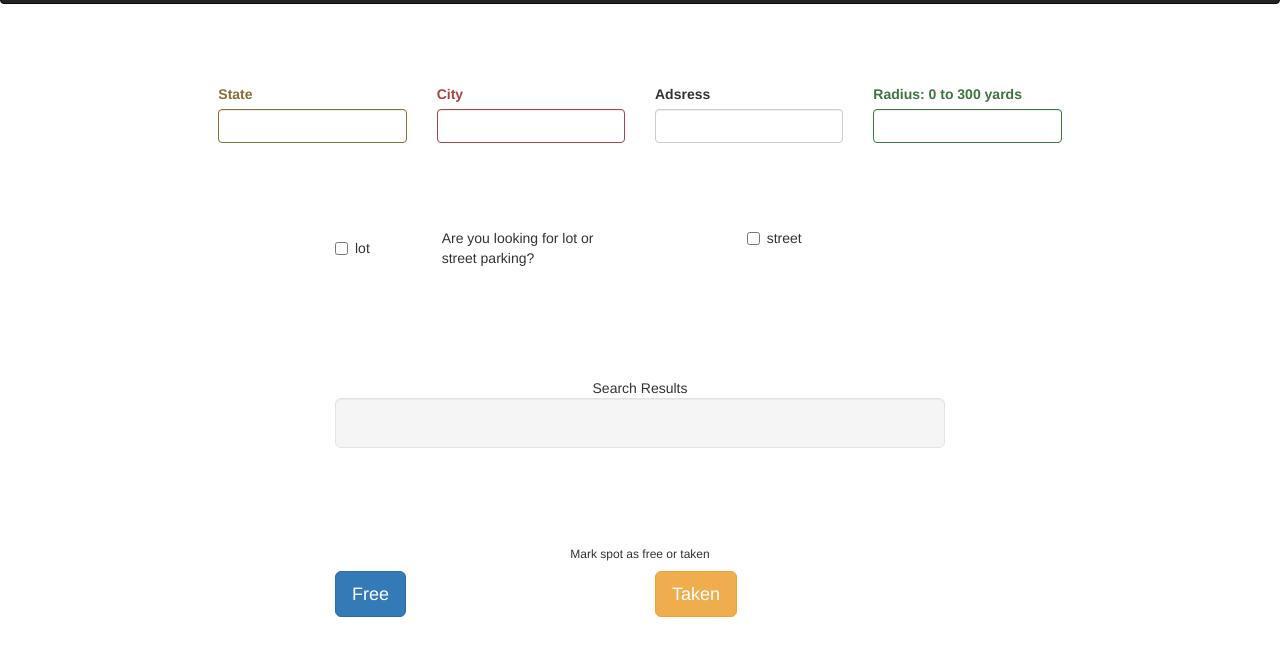
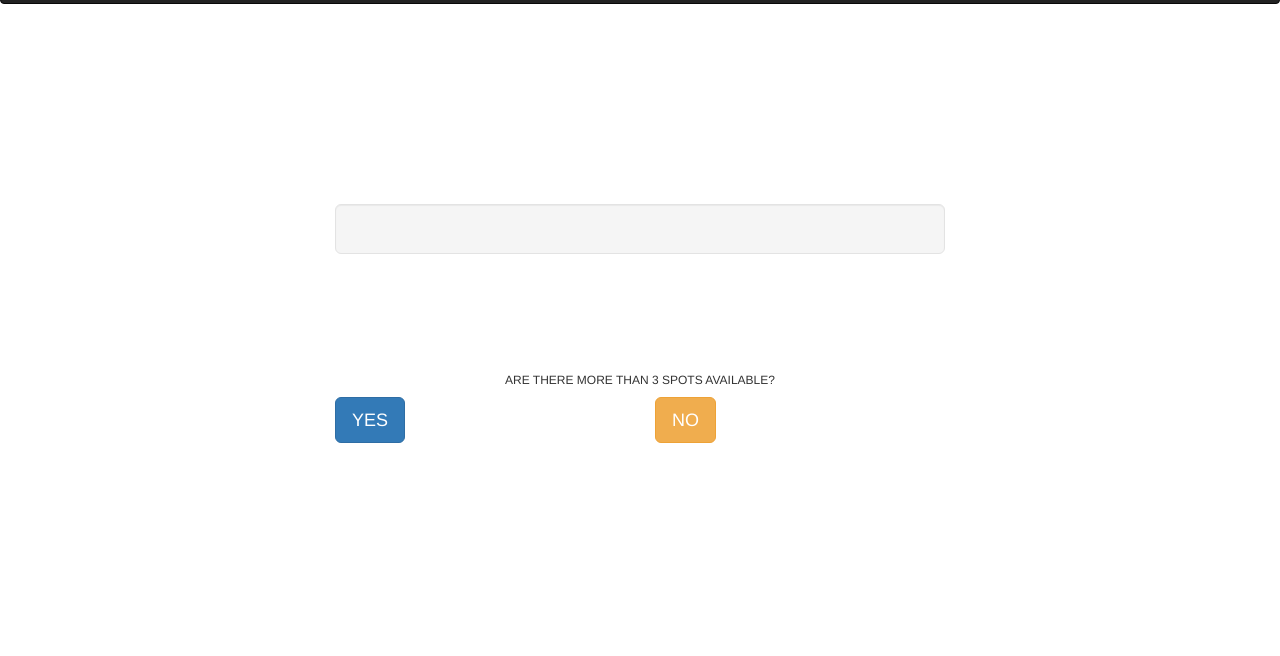
Before and after one commit to mlin2814/ParkingApp, a plain HTML site: page Parking-App-Wire-Frames/parkingApp.html in a window 1280 px wide. Shown: the part 68-724 px from the top of the page. Drawn offline with nearby package versions, Linux system fonts and the light colour scheme.

Commit message:
html divided into children components

```diff
--- a/Parking-App-Wire-Frames/parkingApp.html
+++ b/Parking-App-Wire-Frames/parkingApp.html
@@ -18,59 +18,6 @@
 <br>
 
 <body>
-
-<div class="row">
-<div class="col-md-2"></div>
-
-  <div class="col-md-2"><div class="form-group has-warning">
-  <label class="control-label" for="inputWarning">State</label>
-  <input type="text" class="form-control" id="inputState">
-</div></div>
-
-  <div class="col-md-2"><div class="form-group has-error">
-  <label class="control-label" for="inputError">City</label>
-  <input type="text" class="form-control" id="inputCity">
-</div></div>
-
-  <div class="col-md-2"><div class="form-group">
-  <label class="control-label" for="focusedInput">Adsress</label>
-  <input class="form-control" id="focusedAddress" type="text">
-</div></div>
-
-  <div class="col-md-2"><div class="form-group has-success">
-  <label class="control-label" for="inputSuccess">Radius: 0 to 300 yards</label>
-  <input type="text" class="form-control" id="inputRadius">
-</div></div>
-  <div class="col-md-1"></div>
-</div>
-
-<br>
-<br>
-<br>
-
-<!-- lot or street selection -->
-<div class="rowCheck">
-  <div class="col-md-3"></div>
-
-  <div class="col-md-1">
-   <div class="checkbox" id="lotBox">
-    <label>
-      <input type="checkbox"> lot
-    </label>
-  </div></div>
-  <div class="col-md-2">Are you looking for lot or street parking? </div>
-
-  <div class="col-md-1"></div>
-   <div class="checkbox">
-    <label>
-      <input type="checkbox" id=idBox> street
-    </label>
-  </div>
-  </div>
-
-  <div class="col-md-5"></div>
-</div>
-
 <br>
 <br>
 <br>
@@ -83,7 +30,7 @@
 <div class="rowResults">
 
   <div class="col-md-3"></div>
-  <div class="col-md-6"><center>Search Results</center>
+  <div class="col-md-6"><center></center>
   <div class="well well-lg" id="resultsWell" placeholder="Results Well">
 
 </div></div>
@@ -101,14 +48,14 @@
 
 
 <!-- bottons to mark spots as taken or free-->
-<h6><center>Mark spot as free or taken</center></h6>
+<h6><center>ARE THERE MORE THAN 3 SPOTS AVAILABLE?</center></h6>
 <div class="rowButtons">
   <div class="col-md-3"></div>
 
   <div class="col-md-3">
- <a href="#" class="btn btn-primary btn-lg" id=freeButton>Free</a></div>
+ <a href="#" class="btn btn-primary btn-lg" id=yesButton>YES</a></div>
   <div class="col-md-4">
-  <a href="#" class="btn btn-warning btn-lg" id=takenButton>Taken</a></div>
+  <a href="#" class="btn btn-warning btn-lg" id=noButton>NO</a></div>
 </div>
 
   <div class="col-md-3"></div>
```
Also changed, not shown: Parking-App-Wire-Frames/parkingAppSimpleUI.html (deleted, +0 -121 lines), app-components/app/components/children/Form.js (added, +47 -0 lines), app-components/app/components/children/History.js (added, +34 -0 lines), app-components/public/index.html (added, +24 -0 lines).
